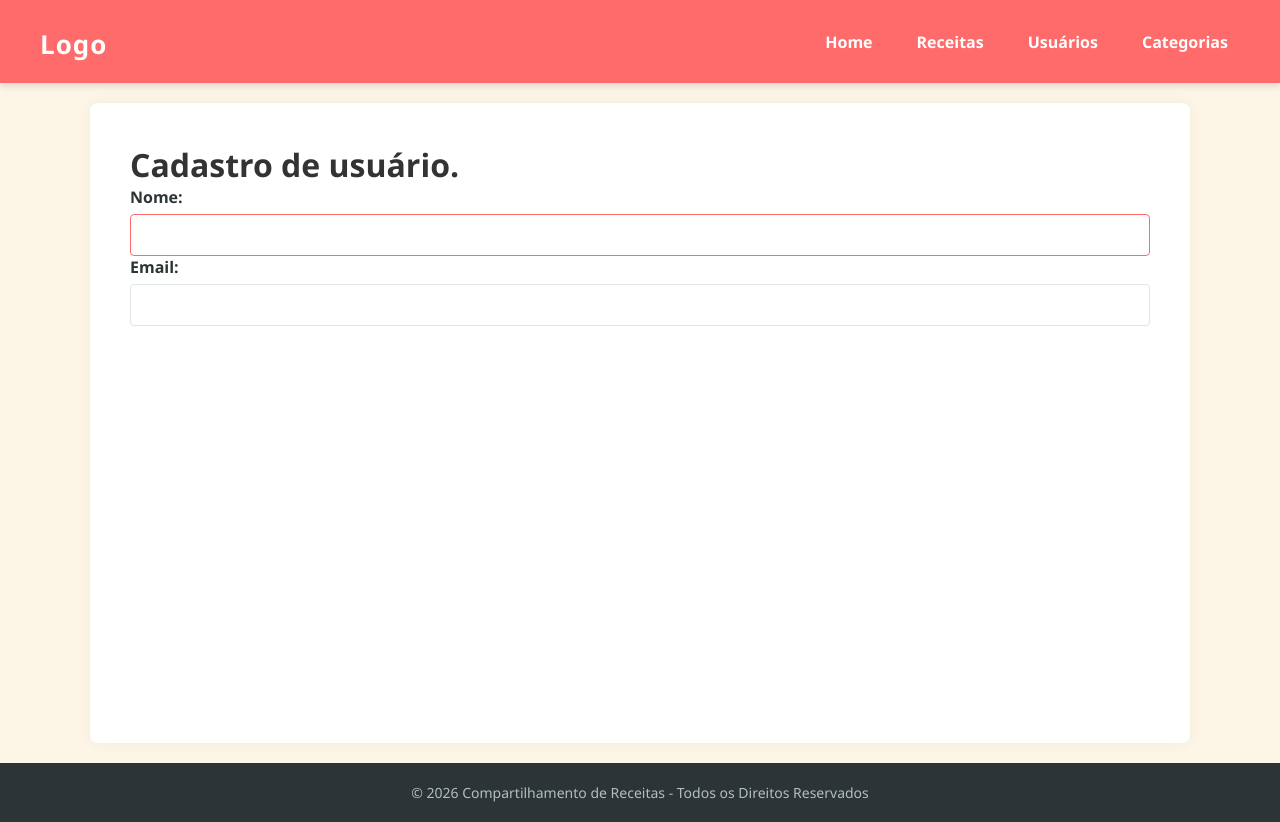
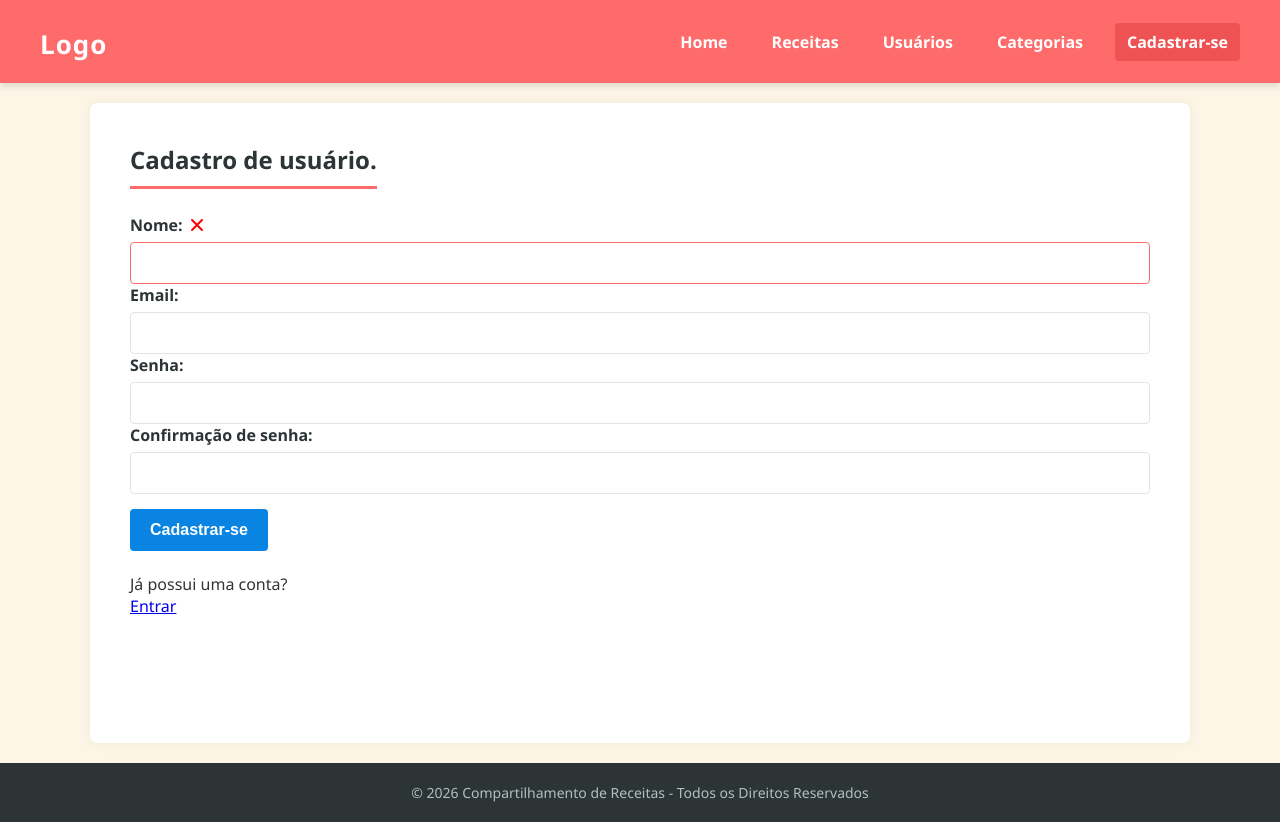
Before and after one commit to rafaeltpaulino/projeto-final-SPODWE2, a React (Create React App) app in the folder tudodebom/: page /cadastro in a window 1280 px wide. Built offline with nearby package versions, Linux system fonts and the light colour scheme.

Commit message:
Término da implementação da página de cadastro de usuário.

```diff
--- a/tudodebom/src/App.js
+++ b/tudodebom/src/App.js
@@ -135,7 +135,8 @@ class App extends Component {
           />
           <Route
             path="/cadastro"
-            element={<CadastroUsuario adicionarUsuario={this.handleAdicionarUsuario} />}
+            element={<CadastroUsuario adicionarUsuario={this.handleAdicionarUsuario}
+                                      usuarios={this.state.usuarios} />}
           />
         </Routes>
         <Rodape />
--- a/tudodebom/src/components/CadastroUsuario.js
+++ b/tudodebom/src/components/CadastroUsuario.js
@@ -1,7 +1,8 @@
 import React from 'react';
 import { useRef, useState, useEffect } from 'react';
-import {faCheck, faTimes, faInfoCircle} from '@fortawesome/free-solid-svg-icons';
-import {FontAwesomeIcon} from '@fortawesome/react-fontawesome';
+import { faCheck, faTimes, faInfoCircle } from '@fortawesome/free-solid-svg-icons';
+import { FontAwesomeIcon } from '@fortawesome/react-fontawesome';
+import { Link } from 'react-router-dom';
 
 const EMAIL_REGEX = /^[a-zA-Z0-9._%+-]+@[a-zA-Z0-9.-]+\.[a-zA-Z]{2,}$/;
 const SENHA_REGEX = /^(?=.*[a-z])(?=.*[A-Z])(?=.*[0-9])(?=.*[!@#$%]).{8,24}$/;
@@ -11,6 +12,7 @@ const CadastroUsuario = (props) => {
   const errRef = useRef();
 
   const [nome, setNome] = useState('');
+  const [nomeValido, setNomeValido] = useState(false);
   const [focoNome, setFocoNome] = useState(false);
 
   const [email, setEmail] = useState('');
@@ -40,29 +42,75 @@ const CadastroUsuario = (props) => {
   }, [email]);
 
   useEffect(() => {
+    console.log(props.usuarios);
+  }, [props.usuarios]);
+
+  useEffect(() => {
     const res = SENHA_REGEX.test(senha);
     console.log(res);
     console.log(senha);
     setSenhaValida(res);
     const confirmacao = senha === confirmacaoSenha;
+    console.log(confirmacaoSenha)
+    console.log(confirmacao)
     setConfirmacaoValida(confirmacao);
   }, [senha, confirmacaoSenha]);
+
+  useEffect(() => {
+    const res = nome.length > 0;
+    console.log(res);
+    setNomeValido(res);
+  }, [nome]);
 
   useEffect(() => {
     setmensagemErr('');
   }, [email, senha, confirmacaoSenha]);
 
+  const handleCadastroForm = (e) => {
+    e.preventDefault();
+
+    const usuario = {
+      id: 0,
+      nome: nome,
+      email: email,
+      papel: 'Usuário',
+      senha: senha
+    };
+
+    props.adicionarUsuario(usuario);
+    setSucesso(true);
+  }
+
   return (
+    <>
+      {sucesso ? (
+        <div className='principal'>
+          <h2>
+            Cadastro realizado com sucesso!
+          </h2>
+          <p>
+            <Link to='/login'>
+              Entrar
+            </Link>
+          </p>
+        </div>
+      ) : (
         <div className='principal'>
           <p ref={errRef} className={mensagemErr ? 'errmsg' : 'offscreen'} aria-live='assertive'>
             {mensagemErr}
           </p>
-      <h1>
+          <h2>
             Cadastro de usuário.
-      </h1>
-      <form>
+          </h2>
+          <form onSubmit={handleCadastroForm}>
             <label htmlFor='nome'>
               Nome:
+              <span className={nome ? 'valid' : 'hide'}>
+                <FontAwesomeIcon icon={faCheck} />
+              </span>
+              <span className={!nome ? 'invalid' : 'hide'}>
+                <FontAwesomeIcon icon={faTimes} />
+              </span>
             </label>
             <input
               type='text'
@@ -71,6 +119,7 @@ const CadastroUsuario = (props) => {
               autoComplete='off'
               onChange={(e) => setNome(e.target.value)}
               required
+              aria-describedby='nnote'
               onFocus={() => setFocoNome(true)}
               onBlur={() => setFocoNome(false)}
             />
@@ -96,14 +145,80 @@ const CadastroUsuario = (props) => {
             />
             <p id='eidnote' className={focoEmail && email && !emailValido ? 'instructions' : 'offscreen'}>
               <FontAwesomeIcon icon={faInfoCircle} />
-          Deve haver apenas letras, números, e alguns caracteres especiais (._%+-) antes do @.<br/>
+              Deve haver apenas letras, números, e alguns caracteres especiais (._%+-) antes do @.<br />
               <FontAwesomeIcon icon={faInfoCircle} />
-          Deve haver apenas letras, números e os caracteres especiais - e . depois do @.<br/>
+              Deve haver apenas letras, números e os caracteres especiais - e . depois do @.<br />
               <FontAwesomeIcon icon={faInfoCircle} />
-          Deve haver apenas letras depois do ponto (ou pontos).<br/>
+              Deve haver apenas letras depois do ponto (ou pontos).<br />
             </p>
+            <label htmlFor='senha'>
+              Senha:
+              <span className={senhaValida ? 'valid' : 'hide'}>
+                <FontAwesomeIcon icon={faCheck} />
+              </span>
+              <span className={senhaValida || !senha ? 'hide' : 'invalid'}>
+                <FontAwesomeIcon icon={faTimes} />
+              </span>
+            </label>
+            <input
+              type='password'
+              id='senha'
+              onChange={(e) => setSenha(e.target.value)}
+              required
+              aria-invalid={senhaValida ? 'false' : 'true'}
+              aria-describedby='snote'
+              onFocus={() => setFocoSenha(true)}
+              onBlur={() => setFocoSenha(false)}
+            />
+            <p id='snote' className={focoSenha && senha && !senhaValida ? 'instructions' : 'offscreen'}>
+              <FontAwesomeIcon icon={faInfoCircle} />
+              8 a 24 caracteres.<br />
+              <FontAwesomeIcon icon={faInfoCircle} />
+              Deve conter letras maiúsculas e minúsculas, um número e um caractere especial<br />
+              <FontAwesomeIcon icon={faInfoCircle} />
+              Caracteres especiais permitidos: <span aria-label='exclamation mark'>!</span> <span aria-label='at symbol'>@</span><span aria-label='hashtag'>#</span><span aria-label='dollar sign'>$</span><span aria-label='percent'>%</span>
+            </p>
+            <label htmlFor='confirmacao_senha'>
+              Confirmação de senha:
+              <span className={confirmacaoValida && confirmacaoSenha ? 'valid' : 'hide'}>
+                <FontAwesomeIcon icon={faCheck} />
+              </span>
+              <span className={confirmacaoValida || !confirmacaoSenha ? 'hide' : 'invalid'}>
+                <FontAwesomeIcon icon={faTimes} />
+              </span>
+            </label>
+            <input
+              type='password'
+              id='confirmacao_senha'
+              onChange={(e) => setConfirmacaoSenha(e.target.value)}
+              required
+              aria-invalid={confirmacaoValida ? 'false' : 'true'}
+              aria-describedby='cnote'
+              onFocus={() => setFocoConfirmacao(true)}
+              onBlur={() => setFocoConfirmacao(false)}
+            />
+            <p id='cnote' className={focoCofirmacao && confirmacaoSenha && !confirmacaoValida ? 'instructions' : 'offscreen'}>
+              <FontAwesomeIcon icon={faInfoCircle} />
+              As senhas devem ser iguais.
+            </p>
+
+            <button type='submit' style={{ cursor: "pointer" }} disabled={!nomeValido || !emailValido || !senhaValida || !confirmacaoValida ? true : false}>
+              Cadastrar-se
+            </button>
           </form>
+          <br />
+
+          <p>
+            Já possui uma conta?<br />
+            <span>
+              <Link to='/login'>
+                Entrar
+              </Link>
+            </span>
+          </p>
         </div>
+      )}
+    </>
   );
 }
 
--- a/tudodebom/src/components/Navegacao.js
+++ b/tudodebom/src/components/Navegacao.js
@@ -5,16 +5,29 @@ const Navegacao = () => {
   return (
     <ul>
         <li>
-          <NavLink to="/">Home</NavLink>
+          <NavLink to="/">
+            Home
+          </NavLink>
         </li>
         <li>
-        <NavLink to="/Receitas">Receitas</NavLink>
+          <NavLink to="/receitas">
+            Receitas
+          </NavLink>
         </li>
         <li>
-        <NavLink to="/Usuarios">Usuários</NavLink>
+          <NavLink to="/usuarios">
+            Usuários
+          </NavLink>
         </li>
         <li>
-        <NavLink to="/Categorias">Categorias</NavLink>
+          <NavLink to="/categorias">
+            Categorias
+          </NavLink>
+        </li>
+        <li>
+          <NavLink to='/cadastro'>
+            Cadastrar-se
+          </NavLink>
         </li>
     </ul>
   );
--- a/tudodebom/src/components/TabelaUsuarios.js
+++ b/tudodebom/src/components/TabelaUsuarios.js
@@ -39,7 +39,7 @@ const TabelaUsuarios = (props) => {
 
 const handleUsuarioForm = (e) => {
   e.preventDefault();
-    if(!edicao) {
+  if (!edicao) {
     props.adicionarUsuario(novoUsuario);
     alert(`Novo usuário ${novoUsuario.nome} adicionado com sucesso!`);
   } else {
```
Lines whose indentation alone changed are shown as unchanged.
